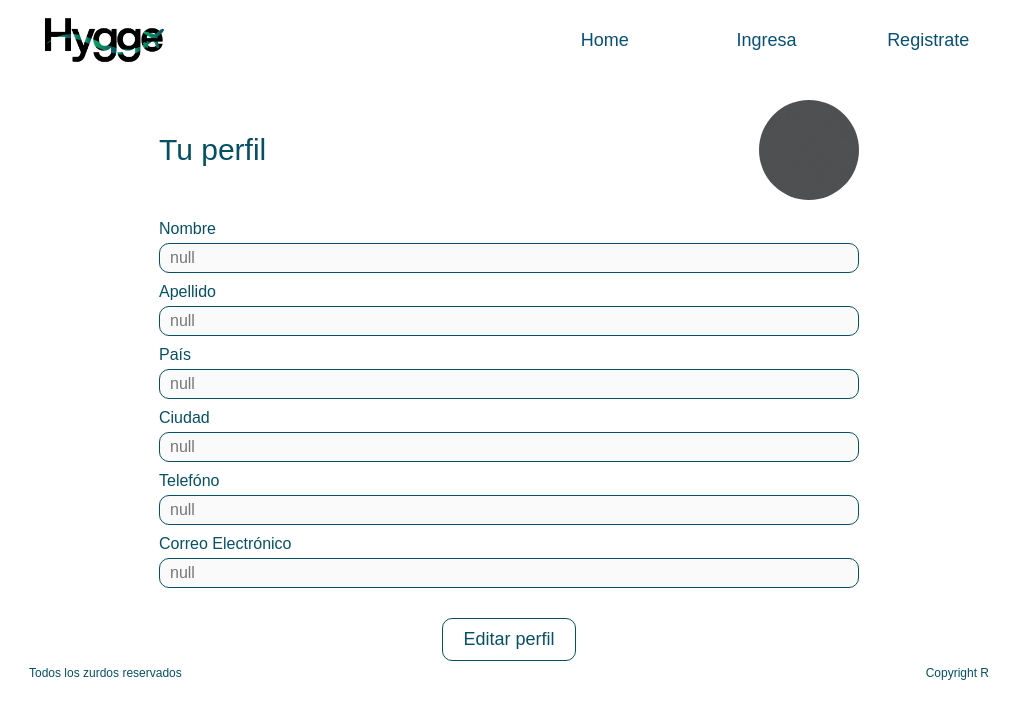
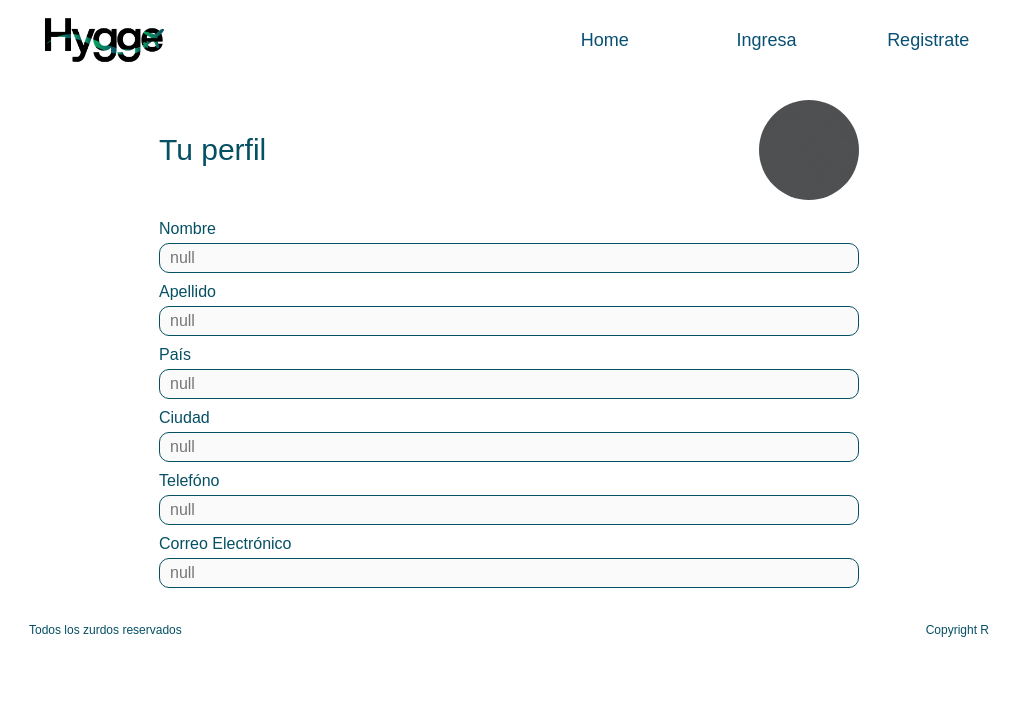
Before and after one commit to SylphDev/hygge-v2, a React (Create React App) app: page /profile in a window 1280 px wide. Shown: the top 718 px of the page, without its empty margins (131-1151 px from the left). Built offline with nearby package versions, Linux system fonts and the light colour scheme.

Commit message:
Update Profile.jsx

```diff
--- a/src/pages/Profile/Profile.jsx
+++ b/src/pages/Profile/Profile.jsx
@@ -81,9 +81,9 @@ const Profile = () => {
           disabled
         />
       </form>
-      <button onClick={editProfile} id="edit-button" type="button">
+      {/* <button onClick={editProfile} id="edit-button" type="button">
         Editar perfil
-      </button>
+      </button> */}
       {user.reserves.active[0] != null ?
         <div className="Reserves">
           <p className="Reserves-title">Reservas</p>
```
